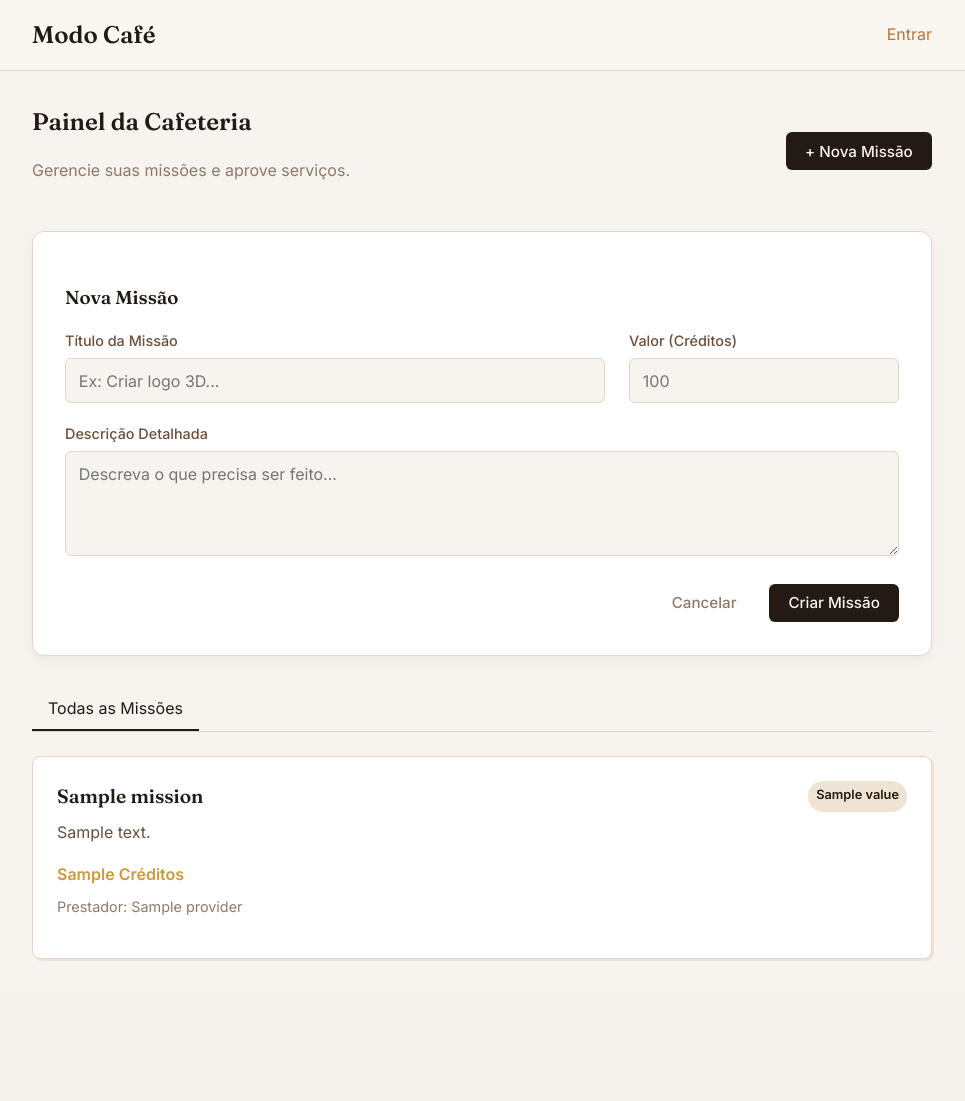
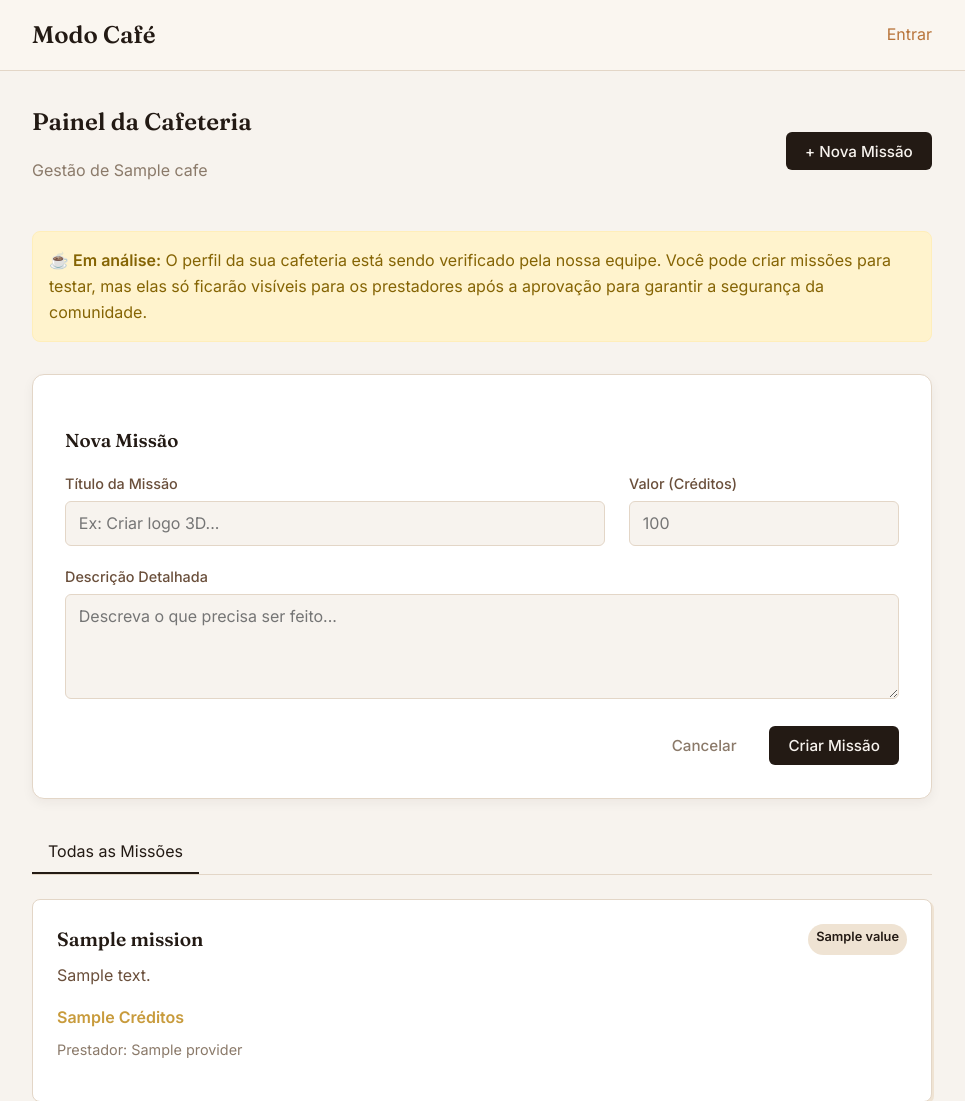
Before and after one commit to ilaraca/coffee-colab, a FastAPI app: template app/templates/cafe_dashboard.html in a window 1280 px wide, after a click on "+ Nova Missão". Shown: the top 1101 px of the page, without its empty margins (158-1123 px from the left). Before the commit the page ends 961 px from the top, so only its background shows below. Run offline with FastAPI, Linux system fonts and the light colour scheme; the template is opened without the code that fills it: most values are stand-ins (such as "Sample title", 1, 10 or a date in 2020); some libraries are stand-ins or nearby versions.

Commit message:
feat(cafe): profile links and verification flow
- Add website, instagram, and is_verified fields to Cafe
- Generate and run Alembic migration
- Force Cafe Admins to complete profile on first login
- Add verification pending status to dashboard
- Hide unverified missions from public homepage
- Show website and instagram links on public mission cards

```diff
--- a/alembic/env.py
+++ b/alembic/env.py
@@ -7,7 +7,7 @@ from sqlalchemy import pool
 from alembic import context
 
 from app.core.config import settings
-from app.models.base import Base
+from app.core.db import Base
 # Import all models to register them with Base.metadata
 from app.models.cafe import Cafe
 from app.models.user import User
--- a/app/main.py
+++ b/app/main.py
@@ -42,6 +42,7 @@ async def home(request: Request):
     from app.core.db import SessionLocal
     from app.models.user import User
     from app.models.mission import Mission, MissionStatus
+    from app.models.cafe import Cafe
 
     db = SessionLocal()
     try:
@@ -52,7 +53,9 @@ async def home(request: Request):
 
         missions = (
             db.query(Mission)
+            .join(Mission.cafe)
             .filter(Mission.status == MissionStatus.OPEN)
+            .filter(Cafe.is_verified == True)
             .order_by(Mission.created_at.desc())
             .limit(6)
             .all()
--- a/app/models/cafe.py
+++ b/app/models/cafe.py
@@ -1,5 +1,5 @@
 import uuid
-from sqlalchemy import Column, String
+from sqlalchemy import Column, String, Boolean
 from sqlalchemy.dialects.postgresql import UUID
 from app.core.db import Base
 from app.models.base import TimestampMixin
@@ -10,3 +10,6 @@ class Cafe(Base, TimestampMixin):
     id = Column(UUID(as_uuid=True), primary_key=True, default=uuid.uuid4)
     name = Column(String, nullable=False)
     slug = Column(String, unique=True, index=True, nullable=False)
+    website_url = Column(String, nullable=True)
+    instagram_url = Column(String, nullable=True)
+    is_verified = Column(Boolean, default=False, nullable=False)
--- a/app/repos/users_repo.py
+++ b/app/repos/users_repo.py
@@ -15,3 +15,9 @@ def create_user(db: Session, user: User) -> User:
     db.commit()
     db.refresh(user)
     return user
+
+def link_cafe_to_user(db: Session, user: User, cafe_id: uuid.UUID) -> User:
+    user.cafe_id = cafe_id
+    db.commit()
+    db.refresh(user)
+    return user
--- a/app/templates/cafe_dashboard.html
+++ b/app/templates/cafe_dashboard.html
@@ -4,16 +4,52 @@
 <div class="header" style="margin-bottom: 2rem; display: flex; justify-content: space-between; align-items: center;">
     <div>
         <h2 style="margin: 0;">Painel da Cafeteria</h2>
-        <p style="color: var(--sand);">Gerencie suas missões e aprove serviços.</p>
+        <p style="color: var(--sand);">
+            {% if cafe %}
+                Gestão de {{ cafe.name }}
+            {% else %}
+                Complete seu cadastro
+            {% endif %}
+        </p>
     </div>
+    {% if cafe %}
     <button onclick="document.getElementById('new-mission-form').style.display='block'" class="btn btn-primary">
         + Nova Missão
     </button>
+    {% endif %}
 </div>
 
-<!-- New Mission Form (Hidden by default or Modal) -->
+{% if not cafe %}
+<div class="form-card" style="margin-bottom: 2rem; border-left: 4px solid var(--gold);">
+    <h3 style="margin-bottom: 1rem;">Cadastre sua Cafeteria</h3>
+    <p style="color: var(--sand); margin-bottom: 1.5rem;">Antes de criar missões, precisamos saber mais sobre a sua cafeteria.</p>
+
+    <form action="/cafe/register_profile" method="post">
+        <div class="form-group">
+            <label for="name">Nome da Cafeteria</label>
+            <input type="text" id="name" name="name" class="form-control" required placeholder="Ex: Modo Café">
+        </div>
+        <div class="form-group">
+            <label for="website_url">Link do Site (Opcional)</label>
+            <input type="url" id="website_url" name="website_url" class="form-control" placeholder="https://...">
+        </div>
+        <div class="form-group">
+            <label for="instagram_url">Link do Instagram ou Google Maps (Opcional mas recomendado)</label>
+            <input type="url" id="instagram_url" name="instagram_url" class="form-control" placeholder="https://instagram.com/...">
+        </div>
+        <button type="submit" class="btn btn-primary">Salvar Perfil</button>
+    </form>
+</div>
+{% else %}
+
+{% if not cafe.is_verified %}
+<div style="background-color: #fff3cd; color: #856404; padding: 1rem; border-radius: 8px; margin-bottom: 2rem; border: 1px solid #ffeeba;">
+    <strong>☕ Em análise:</strong> O perfil da sua cafeteria está sendo verificado pela nossa equipe. Você pode criar missões para testar, mas elas só ficarão visíveis para os prestadores após a aprovação para garantir a segurança da comunidade.
+</div>
+{% endif %}
+
 <!-- New Mission Form -->
-<div id="new-mission-form" class="form-card" style="display: none;">
+<div id="new-mission-form" class="form-card" style="display: none; margin-bottom: 2rem;">
     <h3 class="mb-2">Nova Missão</h3>
     <form action="/cafe/missions" method="post">
         <div class="form-grid">
@@ -121,4 +157,5 @@
     <p style="color: var(--sand); text-align: center;">Nenhuma missão criada ainda.</p>
     {% endfor %}
 </div>
+{% endif %}
 {% endblock %}
```
Also changed, not shown: alembic/versions/91e1924edcae_add_verification_and_links_to_cafe.py (added, +36 -0 lines), app/repos/cafes_repo.py (added, +22 -0 lines), app/templates/landing.html (+12 -2 lines), app/web/routes_cafe.py (+28 -2 lines), scripts/seed.py (+7 -1 lines).
